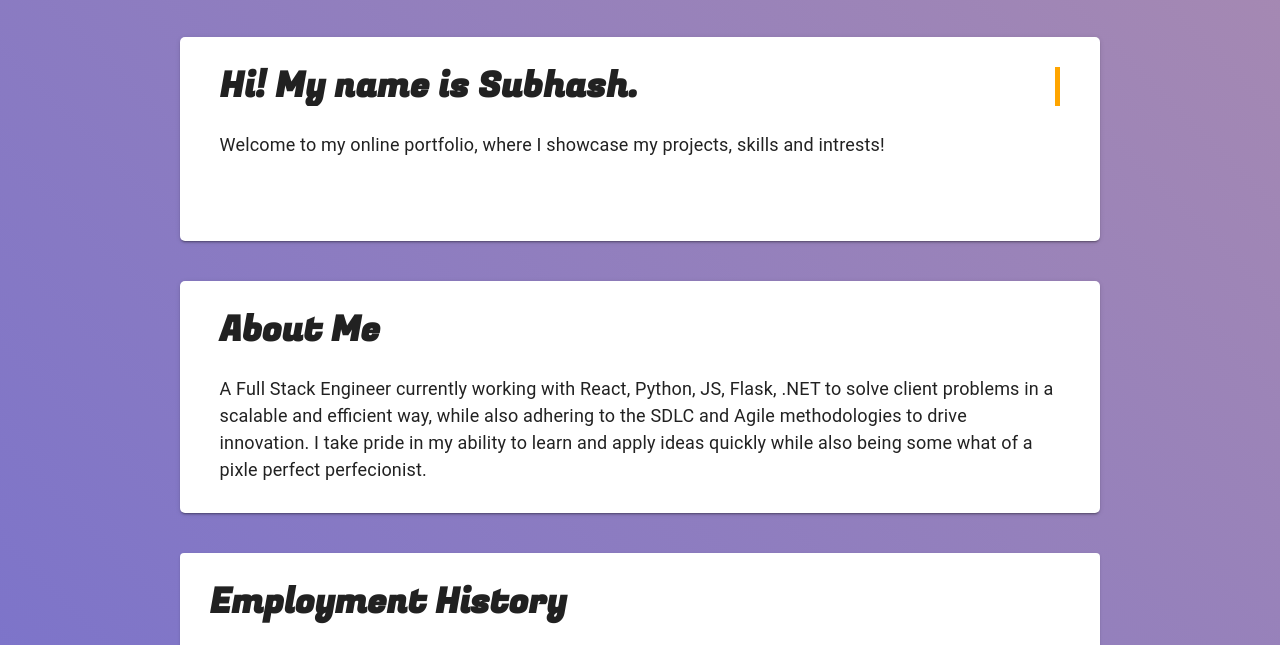
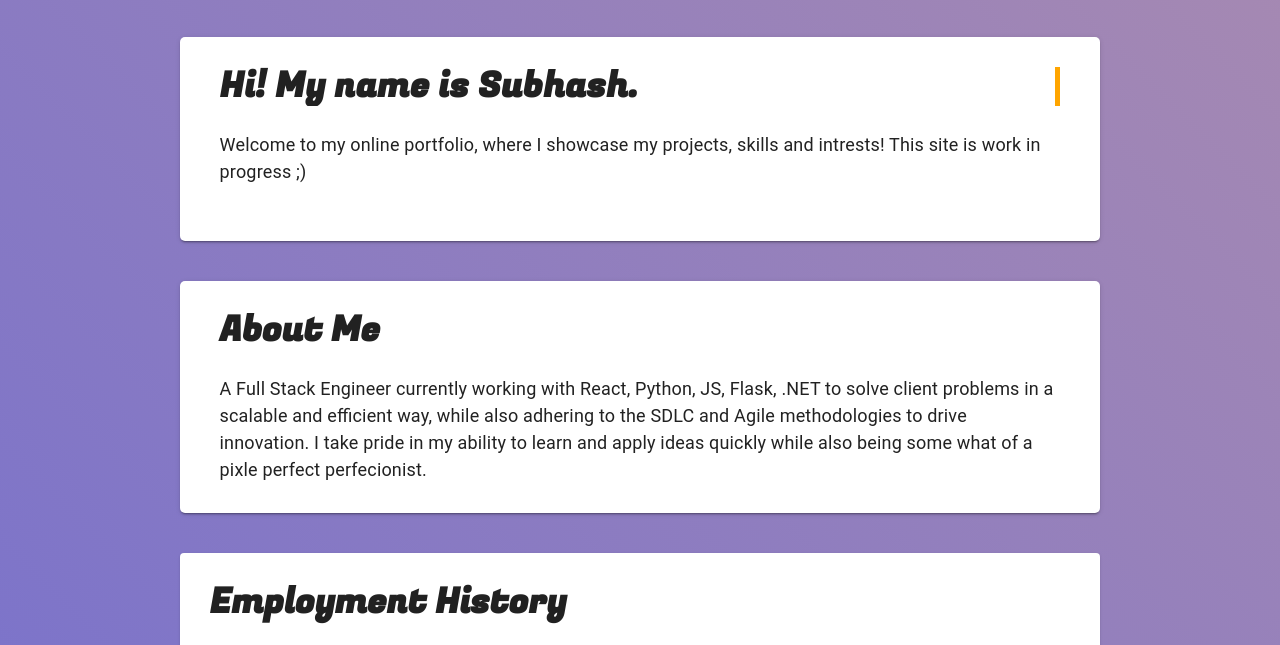
Before and after one commit to subhashnaidu/subhashnaidu.github.io, a Gatsby site: page / in a window 1280 px wide. Shown: the part 121-766 px from the top of the page. Built offline with nearby package versions, Linux system fonts and the light colour scheme; Gatsby itself is replaced by a stand-in of ours; a web font is replaced by a local one.

Commit message:
github actions

```diff
--- a/src/pages/index.js
+++ b/src/pages/index.js
@@ -38,7 +38,8 @@ export default function IndexPage(props) {
           <div class="typewriter" style={{marginBottom: '25px'}}><Title>Hi! My name is Subhash.</Title></div>
           <Typography>
             <Fade delay={3000}>
-              Welcome to my online portfolio, where I showcase my projects, skills and intrests!<br />
+              Welcome to my online portfolio, where I showcase my projects, skills and intrests!
+              This site is work in progress ;)
 
             </Fade>
           </Typography><br />
```
Also changed, not shown: .github/workflows/main.yml (added).
